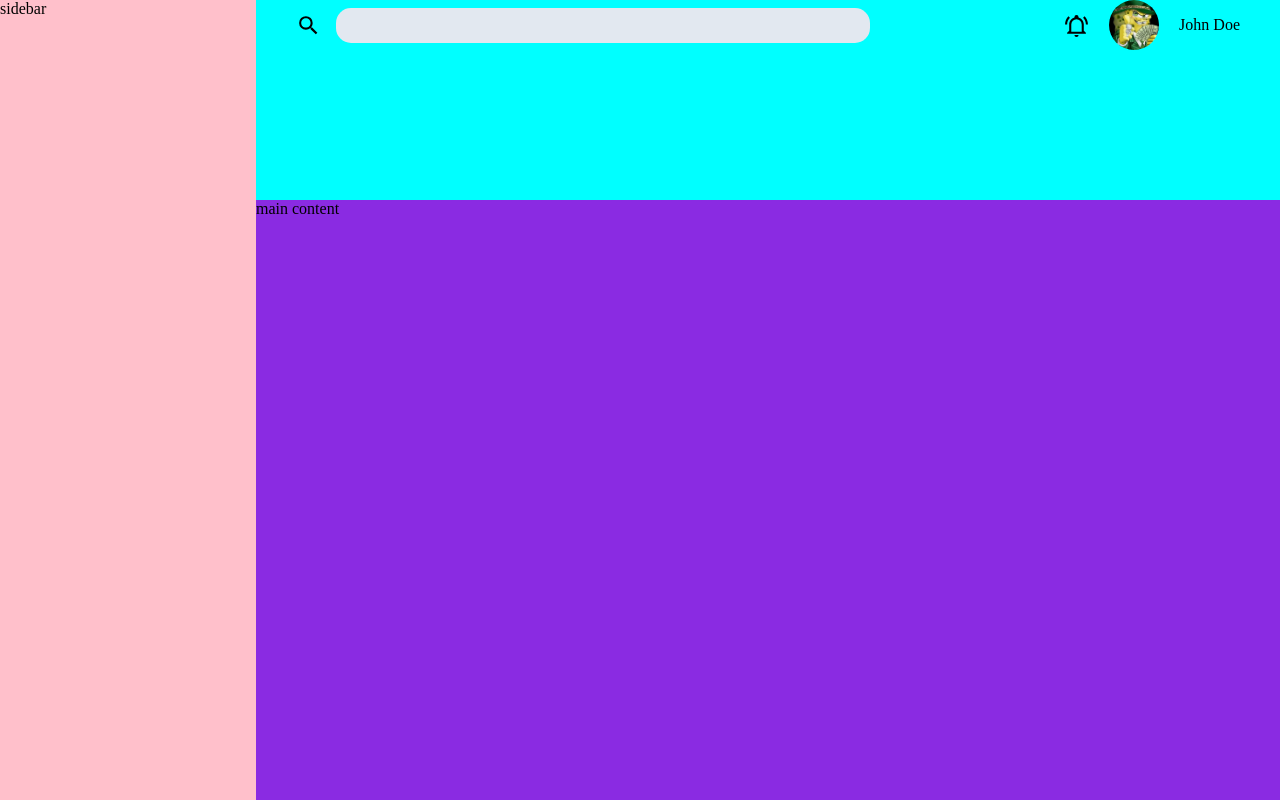
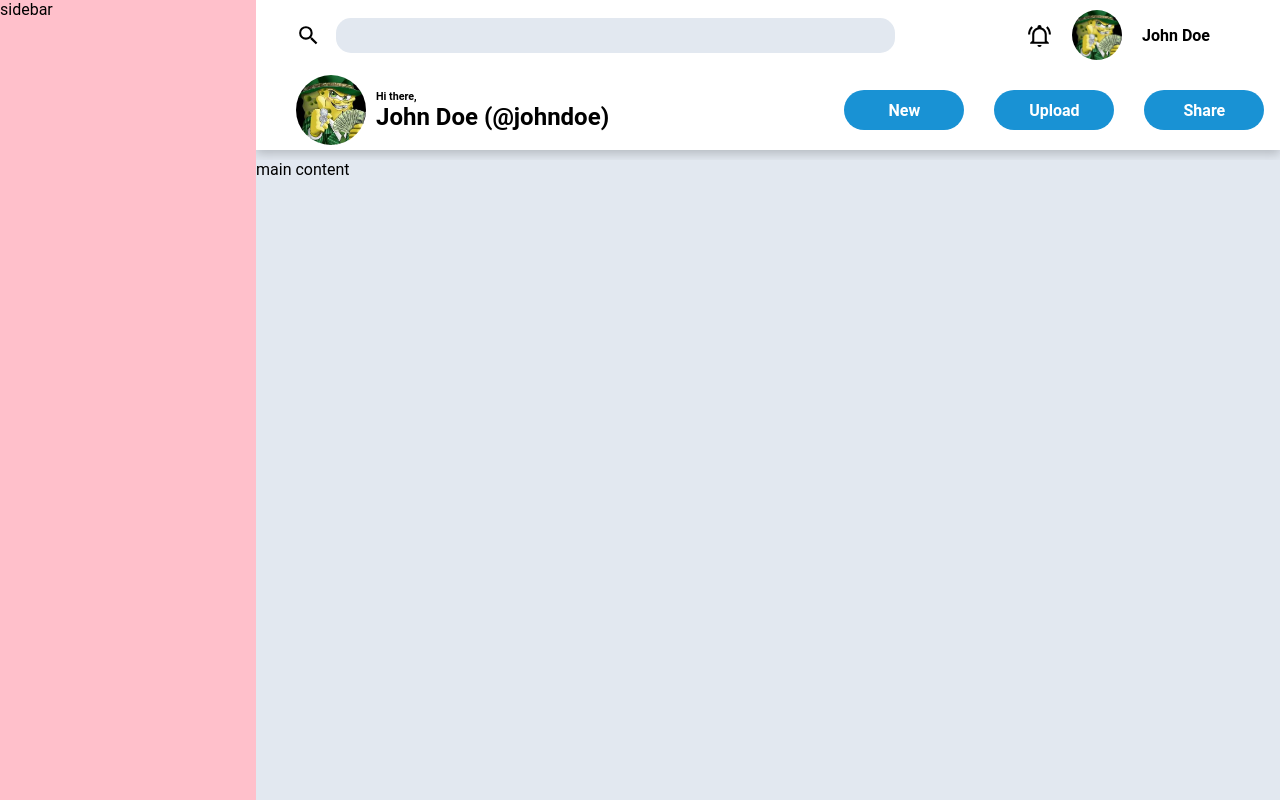
Before and after one commit to JemKeHU/admin-dashboard228, a plain HTML site: page index.html in a window 1280 px wide. Drawn offline with Linux system fonts and the light colour scheme.

Commit message:
finish header section

```diff
--- a/index.html
+++ b/index.html
@@ -16,12 +16,24 @@
                 </div>
                 <div class="header-title">
                     <img class="bell-image" src="images/bell-ring-outline.svg" alt="bell image">
-                    <img class="user-avatar" src="images/user-avatar.jpeg" alt="user avatar">
+                    <img class="user avatar" src="images/user-avatar.jpeg" alt="user avatar">
                     <p class="user-name">John Doe</p>
                 </div>
-                <div class="account-info"></div>
             </div>
-            <div class="header-two"></div>
+            <div class="header-two">
+                <div class="account-info">
+                    <img class="avatar user-increased" src="images/user-avatar.jpeg" alt="">
+                    <div class="invitation-message">
+                        <h6>Hi there,</h6>
+                        <h2>John Doe (@johndoe)</h2>
+                    </div>
+                </div>
+                <div class="button-container">
+                    <button>New</button>
+                    <button>Upload</button>
+                    <button>Share</button>
+                </div>
+            </div>
         </div>
         <div class="sidebar">sidebar</div>
         <div class="main-content">main content</div>
--- a/style.css
+++ b/style.css
@@ -2,6 +2,7 @@
     padding: 0;
     margin: 0;
     box-sizing: border-box;
+    font-family: Roboto, sans-serif;
     --bg-search-bar: #e2e8f0;
     --bg-sidebar-buttons: #1992d4;
     --card-left-side: #f0b429;
@@ -9,13 +10,23 @@
 
 .container {
     display: grid;
-    grid-template: 1fr 3fr / 20% 80%;
+    grid-template: 1fr 4fr / 20% 80%;
     height: 100vh;
+    background-color: var(--bg-search-bar);
 }
 
 .header {
-    background-color: aqua;
+    background-color: #ffffff;
+    display: grid;
+    padding-top: 10px;
+    padding-left: 40px;
+    padding-right: 70px;
+    padding-bottom: 5px;
+    grid-template-rows: auto auto;
     grid-area: 1 / 2 / 2 / 3;
+    gap: 15px;
+    box-shadow: 0 4px 10px rgba(0,0,0,0.2);
+    margin-bottom: 10px;
 }
 
 .sidebar {
@@ -24,7 +35,7 @@
 }
 
 .main-content {
-    background-color: blueviolet;
+    background-color: var(--bg-search-bar);
 }
 
 .magnify-image,
@@ -33,10 +44,22 @@
     width: auto;
 }
 
-.user-avatar {
+.avatar {
+    border-radius: 50%;
+}
+
+.user {
     height: 50px;
     width: auto;
-    border-radius: 50%;
+}
+
+.user-name {
+    font-weight: bold;
+}
+
+.user-increased {
+    height: 70px;
+    width: auto;
 }
 
 .header-one {
@@ -45,7 +68,6 @@
 }
 
 .search-bar {
-    padding-left: 40px;
     grid-template-columns: auto 1fr;
     align-items: center;
     display: grid;
@@ -53,7 +75,7 @@
 }
 
 .search-bar input {
-    width: 100%;
+    width: 110%;
     height: 35px;
     border: none;
     border-radius: 15px;
@@ -66,5 +88,35 @@
     align-items: center;
     gap: 20px;
     justify-content: end;
-    padding-right: 40px;
 }
+
+.header-two {
+    display: grid;
+    grid-template-columns: 60% 40%;
+    align-items: center;
+}
+
+.account-info {
+    align-items: center;
+    display: grid;
+    grid-template-columns: auto 1fr;
+    gap: 10px;
+}
+
+.button-container {
+    display: grid;
+    grid-template-columns: auto auto auto;
+    align-items: center;
+    gap: 30px;
+}
+
+.button-container button {
+    height: 40px;
+    width: 120px;
+    border: none;
+    border-radius: 25px;
+    font-weight: 600;
+    color: #ffffff;
+    background-color: var(--bg-sidebar-buttons);
+    font-size: 1rem;
+}
```
